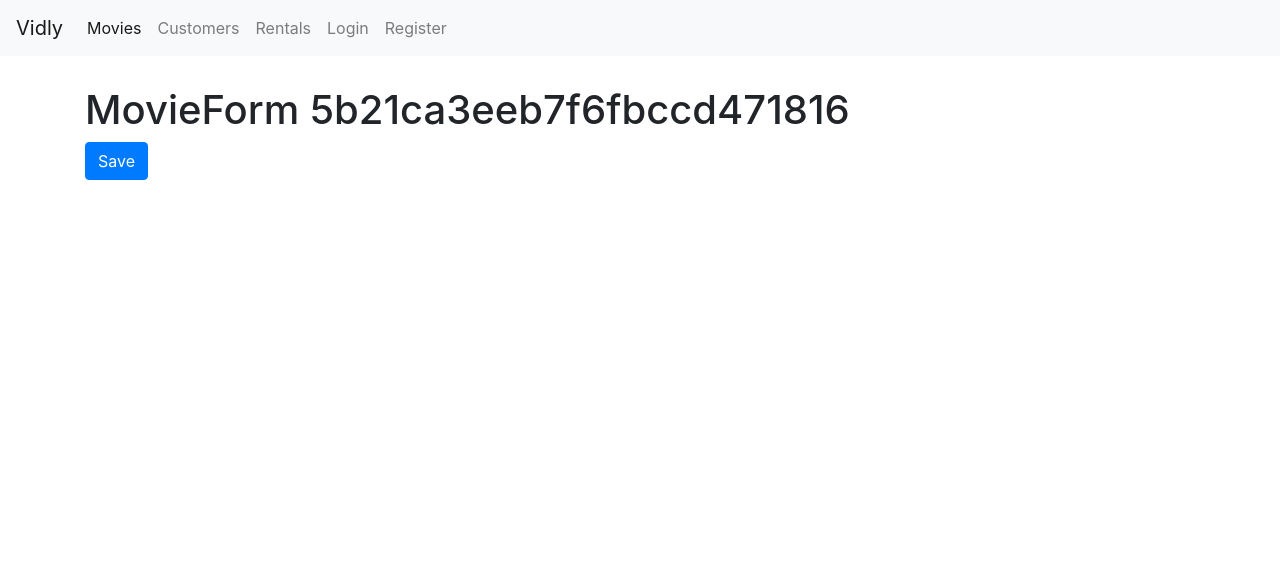
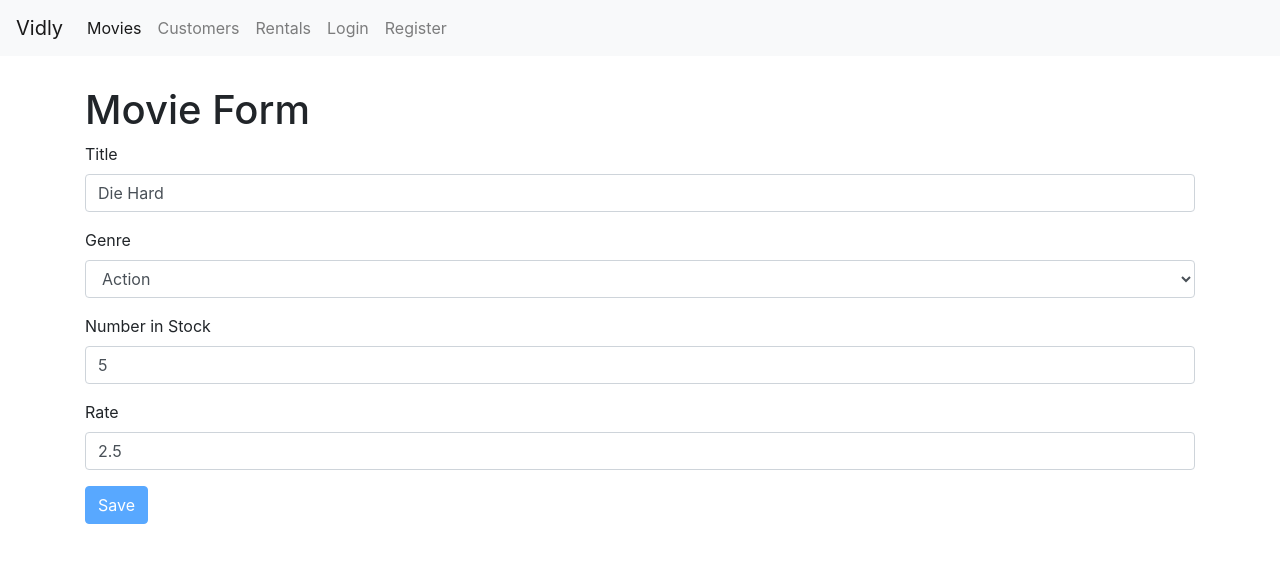
Before and after one commit to soumya-99/vidly-basics, a React (Create React App) app: page /movies/5b21ca3eeb7f6fbccd471816 in a window 1280 px wide. Shown: the top 562 px of the page. Built offline with nearby package versions, Linux system fonts and the light colour scheme.

Commit message:
[MR.7.23] CRUD operation in MovieForm and created a new component Select

```diff
--- a/src/components/MovieForm.js
+++ b/src/components/MovieForm.js
@@ -1,15 +1,93 @@
 import React from "react"
+import Joi from "joi-browser"
+import Form from "./common/Form"
+import { getGenres } from "../services/fakeGenreService"
+import { getMovie, saveMovie } from "../services/fakeMovieService"
 
-function MovieForm({ match, history }) {
-	return (
-		<div>
-			<h1>MovieForm {match.params.id}</h1>
-			<button
-				className="btn btn-primary"
-				onClick={() => history.push("/movies")}
-			>Save</button>
-		</div>
-	)
+export default class MovieForm extends Form {
+	state = {
+		data: {
+			title: "",
+			genreId: "",
+			numberInStock: "",
+			dailyRentalRate: "",
+		},
+		genres: [],
+		errors: {},
+	}
+
+	schema = {
+		_id: Joi.string(),
+		title: Joi.string().required().label("Title"),
+		genreId: Joi.string().required().label("Genre"),
+		numberInStock: Joi.number()
+			.required()
+			.min(10)
+			.max(100)
+			.label("Number in Stock"),
+		dailyRentalRate: Joi.number()
+			.required()
+			.min(0)
+			.max(10)
+			.label("Daily Rental Rate"),
+	}
+
+	componentDidMount() {
+		// getting genres from fakeGenreService.js
+		const genres = getGenres()
+		// here we update the state
+		this.setState({ genres })
+
+		// we have to read 'id' parameter in the Route and store it in movieId
+		const movieId = this.props.match.params.id
+
+		// because we don't need to populate the form with an existing movie object
+		if (movieId === "new") return
+
+		const movie = getMovie(movieId)
+
+		// if the movieId doesn't exist, we'll redirect the user to the not-found page.
+
+		// we don't use history.push() because when the user clicks the back button, it again go back to the invalid Id page, and again redirect to the not-found page. So, this is like an infinity loop. They can't go back to the previous page.
+
+		// To solve the problem, we use history.replace()
+		if (!movie) return this.props.history.replace("/not-found")
+
+		// what we want ro display on our page is little bit different from the structure of the server data. So, that's why, I've defined this method mapToViewModel(). This method gets a movie object that we'll get from the server and maps it to a different kind of movie object that we can use on this form.
+		this.setState({ data: this.mapToViewModel(movie) })
+	}
+
+	mapToViewModel = (movie) => {
+		// Server data is hierachial. We don't need everything. What we need, we only get that properties from the server and store it in our required variable.
+		return {
+			_id: movie._id,
+			title: movie.title,
+			genreId: movie.genre._id,
+			numberInStock: movie.numberInStock,
+			dailyRentalRate: movie.dailyRentalRate,
+		}
+	}
+
+	doSubmit = () => {
+		// we call the saveMovie from the fakeMovieService.js (imaginary backend server)
+		saveMovie(this.state.data)
+
+		// Redirect the user to the movies but in stack way. If the user taps the back button, it again open the previously visited page.
+		this.props.history.push("/movies")
+	}
+
+	render() {
+		return (
+			<div>
+				<h1>Movie Form</h1>
+				<form onSubmit={this.handleSubmit}>
+					{this.renderInput("title", "Title")}
+					{this.renderSelect("genreId", "Genre", this.state.genres)}
+					{this.renderInput("numberInStock", "Number in Stock", "number")}
+					{this.renderInput("dailyRentalRate", "Rate")}
+					{this.renderButton("Save")}
+				</form>
+			</div>
+		)
+	}
 }
-
-export default MovieForm
--- a/src/components/Movies.js
+++ b/src/components/Movies.js
@@ -7,6 +7,7 @@
 import ListGroup from "./common/ListGroup"
 import { getGenres } from "../services/fakeGenreService"
 import MoviesTable from "./MoviesTable"
+import { Link } from "react-router-dom"
 
 export default class Movies extends Component {
 	state = {
@@ -87,6 +88,13 @@
 				</div>
 
 				<div className="col">
+					<Link
+						to="/movies/new"
+						className="btn btn-primary"
+						style={{ marginBottom: 20 }}
+					>
+						New Movie
+					</Link>
 					<p>Showing {totalCount} movies in the Database</p>
 
 					<MoviesTable
--- a/src/components/common/Form.js
+++ b/src/components/common/Form.js
@@ -1,6 +1,7 @@
 import { Component } from "react"
 import Joi from "joi-browser"
 import Input from "./Input"
+import Select from "./Select"
 export default class Form extends Component {
 	state = {
 		data: {},
@@ -63,6 +64,20 @@
 		)
 	}
 
+	renderSelect = (name, label, options) => {
+		const { data, errors } = this.state
+		return (
+			<Select
+				name={name}
+				value={data[name]}
+				label={label}
+				options={options}
+				onChange={this.handleChange}
+				error={errors[name]}
+			/>
+		)
+	}
+
 	renderInput = (name, label, type = "text") => {
 		const { data, errors } = this.state
 
--- /dev/null
+++ b/src/components/common/Select.js
@@ -0,0 +1,20 @@
+import React from "react"
+
+function Select({ name, label, options, error, ...otherProps }) {
+	return (
+		<div className="form-group">
+			<label htmlFor={name}>{label}</label>
+			<select name={name} id={name} {...otherProps} className="form-control">
+				<option value="" />
+				{options.map((option) => (
+					<option key={option.id} value={option._id}>
+						{option.name}
+					</option>
+				))}
+			</select>
+			{error && <div className="alert alert-danger">{error}</div>}
+		</div>
+	)
+}
+
+export default Select
```
Also changed, not shown: 1 other file (tests, documents, lock files or other folders).
